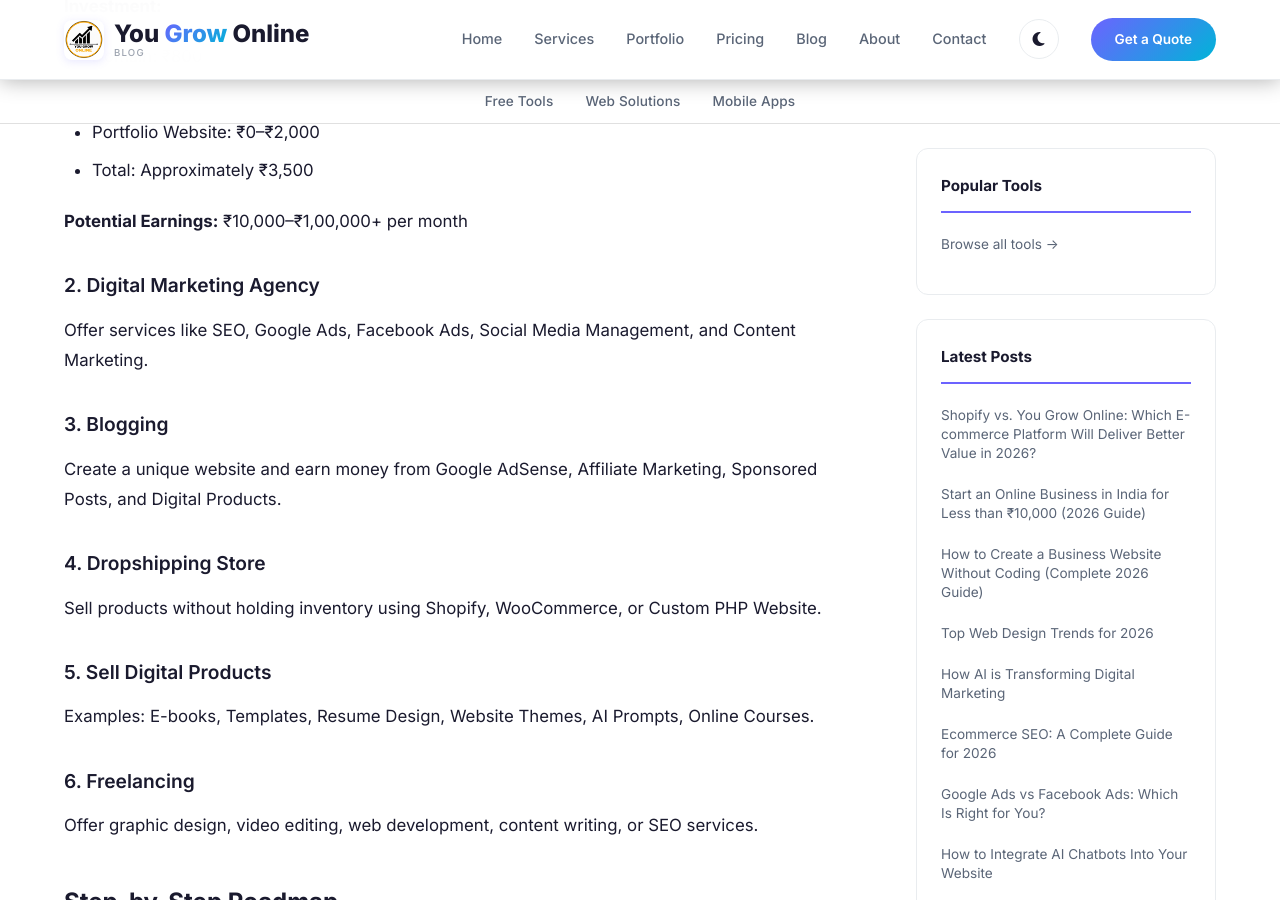
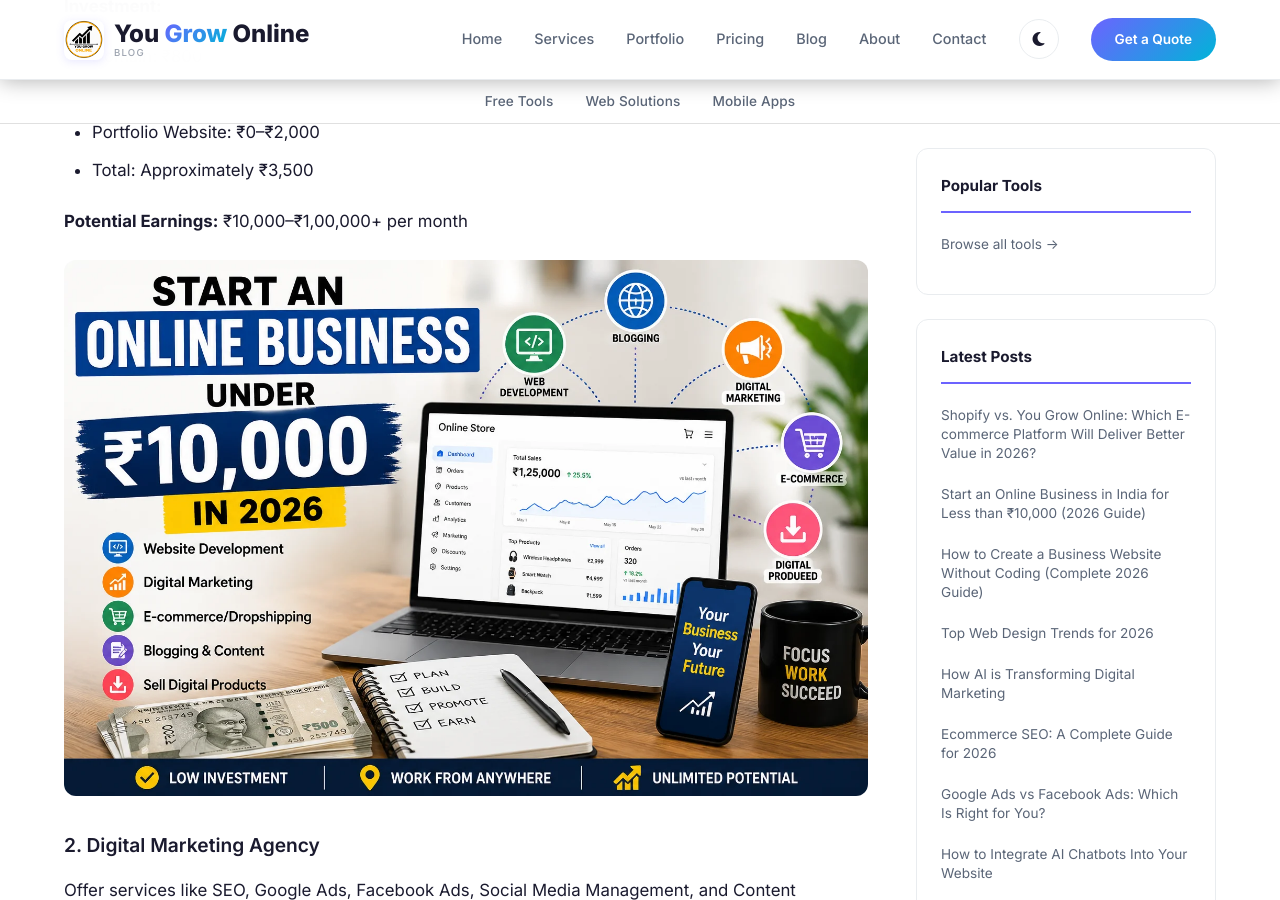
Before and after one commit to dileepkr1996c-arch/blog.yougrowonline, a Jekyll site: the page built from _posts/2026-07-06-start-online-business-india-under-10000-2026.md, in a window 1280 px wide and 900 px high, scrolled down 1935 px. Built offline with Jekyll 4.4.1, drawn with Linux system fonts in a browser that asks for light colours.

Commit message:
Update _posts/2026-07-06-start-online-business-india-under-10000-2026.md (via Pages CMS)

```diff
--- a/_posts/2026-07-06-start-online-business-india-under-10000-2026.md
+++ b/_posts/2026-07-06-start-online-business-india-under-10000-2026.md
@@ -1,12 +1,13 @@
 ---
+title: Start an Online Business in India for Less than ₹10,000 (2026 Guide)
+date: 2026-07-06
 layout: post
-title: "Start an Online Business in India for Less than ₹10,000 (2026 Guide)"
-description: "Learn how to start a profitable online business in India for under ₹10,000. Learn business ideas, tools, costs, and a step-by-step roadmap for beginners in 2026."
-date: 2026-07-06
 image: /assets/images/start-an-online-business-in-india-under-10000-2026-guide.webp
 categories: business
+description: Learn how to start a profitable online business in India for under
+  ₹10,000. Learn business ideas, tools, costs, and a step-by-step roadmap for
+  beginners in 2026.
 ---
-
 ## How to Start an Online Business in India with Less Than ₹10,000 (2026 Guide)
 
 Starting an online business no longer requires millions of rupees. In 2026, anyone with a smartphone, laptop, and internet connection can start a successful business from home. Whether you're a student, freelancer, homemaker, or working professional, you can start your own online business with a budget of less than ₹10,000.
@@ -35,12 +36,17 @@
 If you know WordPress, PHP, or Shopify, you can create a website for your business.
 
 **Investment:**
+
 - Domain: ₹800
 - Hosting: ₹2,500
 - Portfolio Website: ₹0–₹2,000
 - Total: Approximately ₹3,500
 
 **Potential Earnings:** ₹10,000–₹1,00,000+ per month
+
+
+
+![](/assets/images/start-an-online-business-under-10000-2026-guide.webp)
 
 ### 2. Digital Marketing Agency
 
@@ -65,18 +71,23 @@
 ## Step-by-Step Roadmap
 
 ### Step 1: Choose a skill
+
 Don't try to learn everything. Choose one: Website development, SEO, Digital marketing, Blogging, or Graphic design.
 
 ### Step 2: Build your website
+
 Your website builds trust and helps generate leads. Include: Home, About, Services, Portfolio, Pricing, Blog, and Contact pages.
 
 ### Step 3: Publish Helpful Content
+
 Write articles that solve customer problems. Content brings free traffic from search engines.
 
 ### Step 4: Use Social Media
+
 Post consistently on Instagram, Facebook, LinkedIn, and YouTube Shorts.
 
 ### Step 5: Get your first client
+
 Use WhatsApp, LinkedIn, Facebook Groups, Referrals, and Cold Email.
 
 ## Beginners commonly make these mistakes:
```
